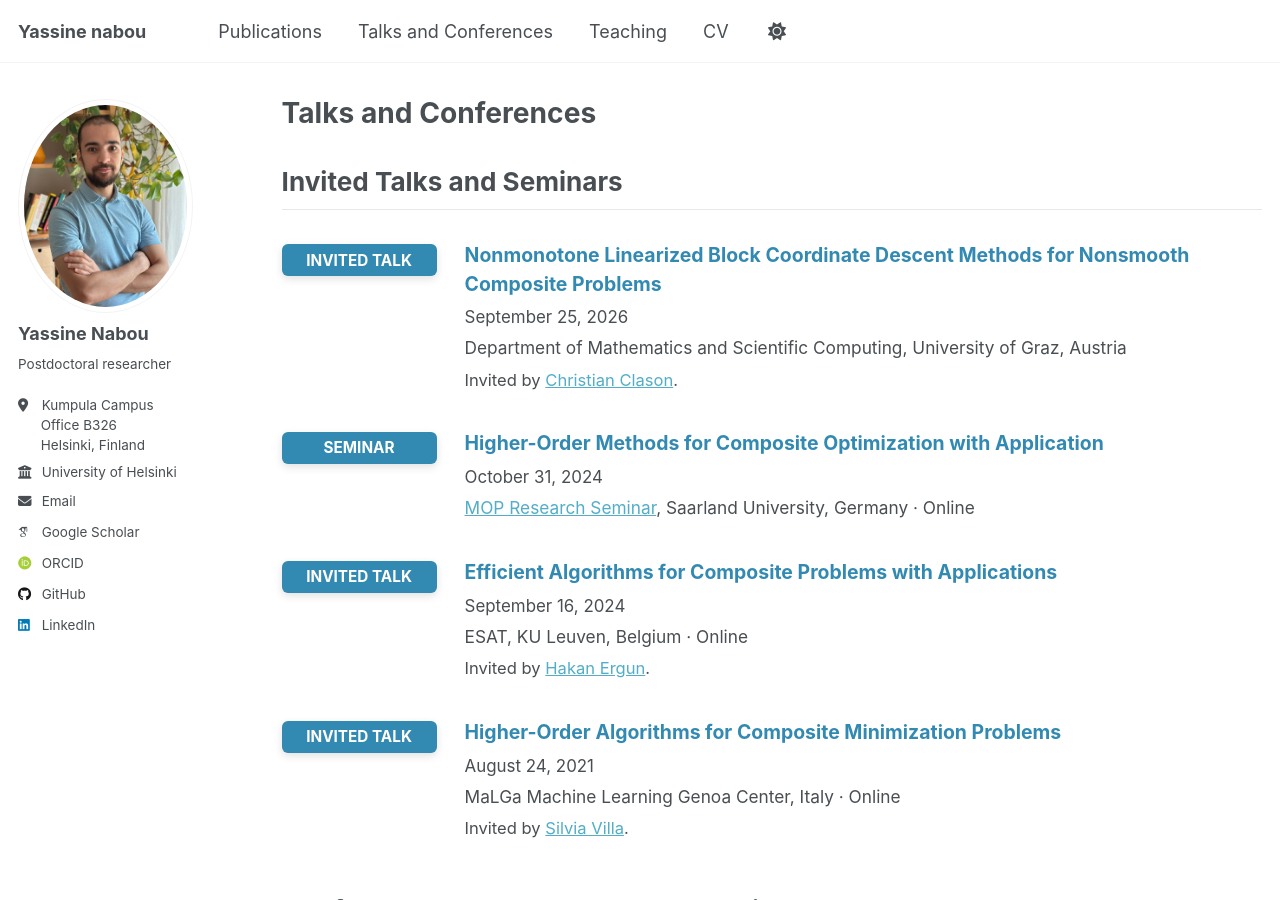
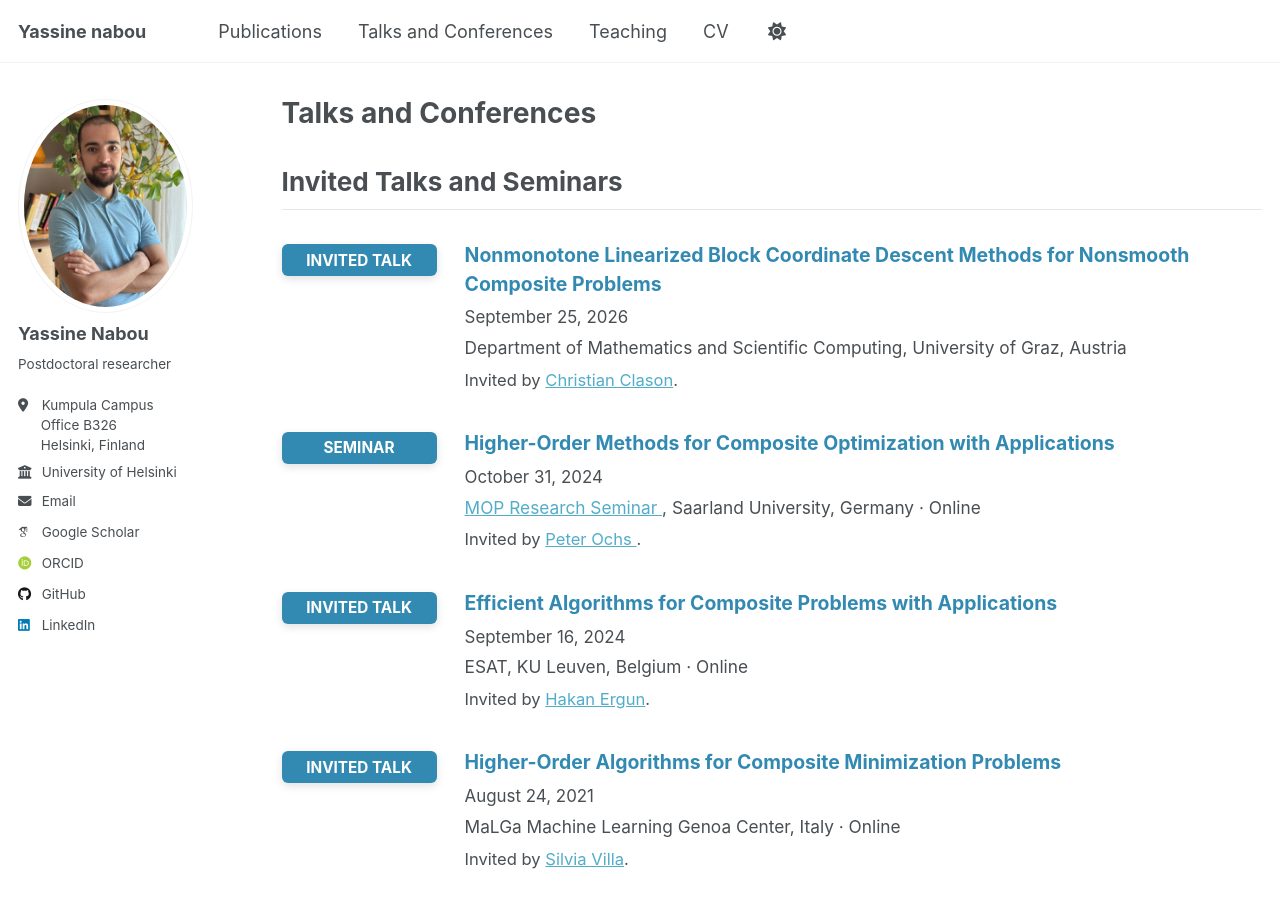
Before and after one commit to Yassine-Nabou/Yassine-Nabou.github.io, a Jekyll site: the page built from _pages/conference-talks.html, in a window 1280 px wide and 900 px high. Built offline with Jekyll 4.4.1, drawn with Linux system fonts in a browser that asks for light colours; some web fonts are replaced; a script that is not in the unit is left out.

Commit message:
Add seminar talk details for October 31, 2024
Added details for a seminar talk including title, date, venue, and invited speaker.

```diff
--- a/_pages/conference-talks.html
+++ b/_pages/conference-talks.html
@@ -129,14 +129,26 @@ author_profile: true
   <div>
     <span class="talk-type">SEMINAR</span>
   </div>
+
   <div>
     <div class="talk-title">
-          Higher-Order Methods for Composite Optimization with Application
+      Higher-Order Methods for Composite Optimization with Applications
     </div>
+
     <div class="talk-date">October 31, 2024</div>
+
     <div class="talk-venue">
-          <a href="https://www.mop.uni-saarland.de/teaching/MOPResearchSeminar/index.shtml">MOP Research Seminar</a>,
+      <a href="https://www.mop.uni-saarland.de/teaching/MOPResearchSeminar/index.shtml">
+        MOP Research Seminar
+      </a>,
       Saarland University, Germany · Online
+    </div>
+
+    <div class="talk-details">
+      Invited by
+      <a href="https://www.mop.uni-saarland.de/people/ochs/index.shtml">
+        Peter Ochs
+      </a>.
     </div>
   </div>
 </div>
```
Lines whose indentation alone changed are shown as unchanged.
